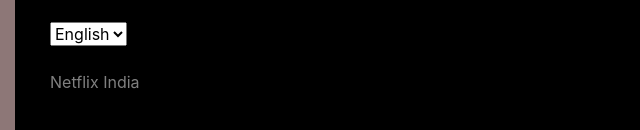
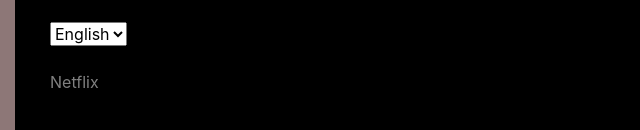
Before and after one commit to akanksha-06/Netflix-Clone-Responsive-website, a plain HTML site: page index.html in a window 1280 px wide. Shown: the part 4356-4486 px from the top of the page, 0-640 px from the left. Drawn offline with nearby package versions, Linux system fonts and the light colour scheme.

Commit message:
changes to be done

```diff
--- a/index.html
+++ b/index.html
@@ -258,7 +258,7 @@
                   <br><br>
                 </div>
                 <div>
-                  <p class="footer-para">Netflix India</p>
+                  <p class="footer-para">Netflix</p>
                 </div>
             </div>
           </div>
```
